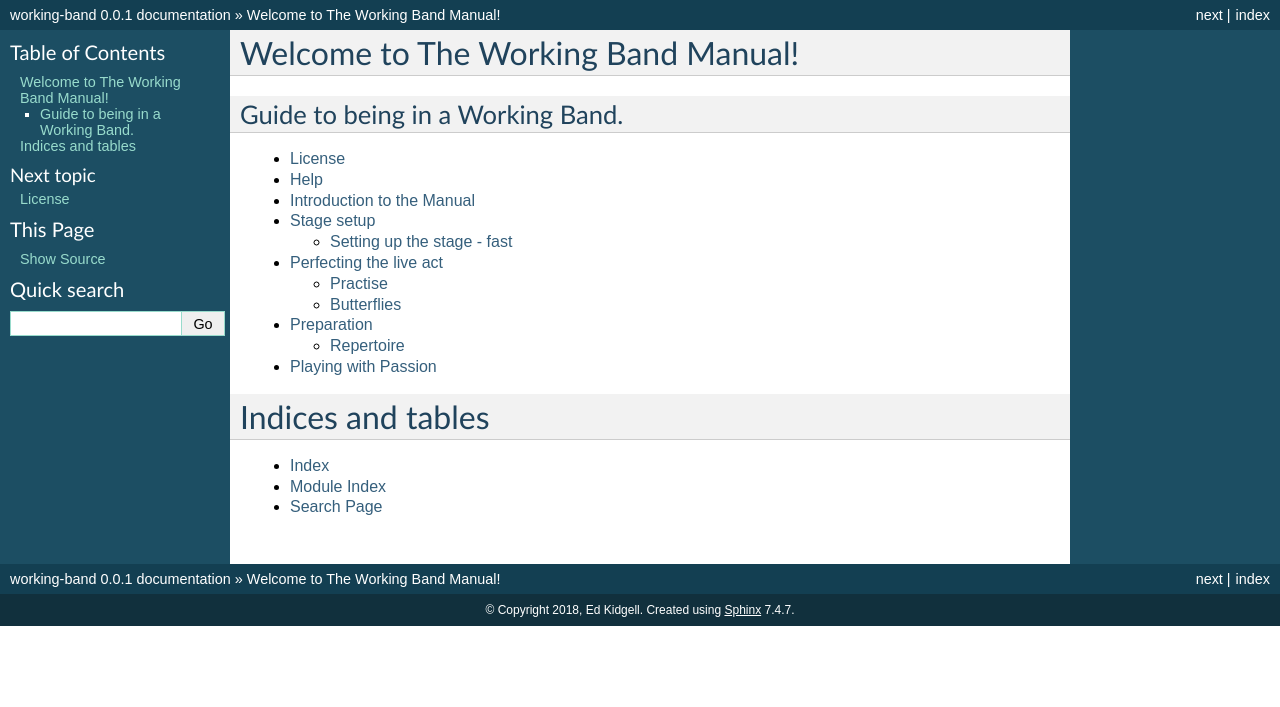
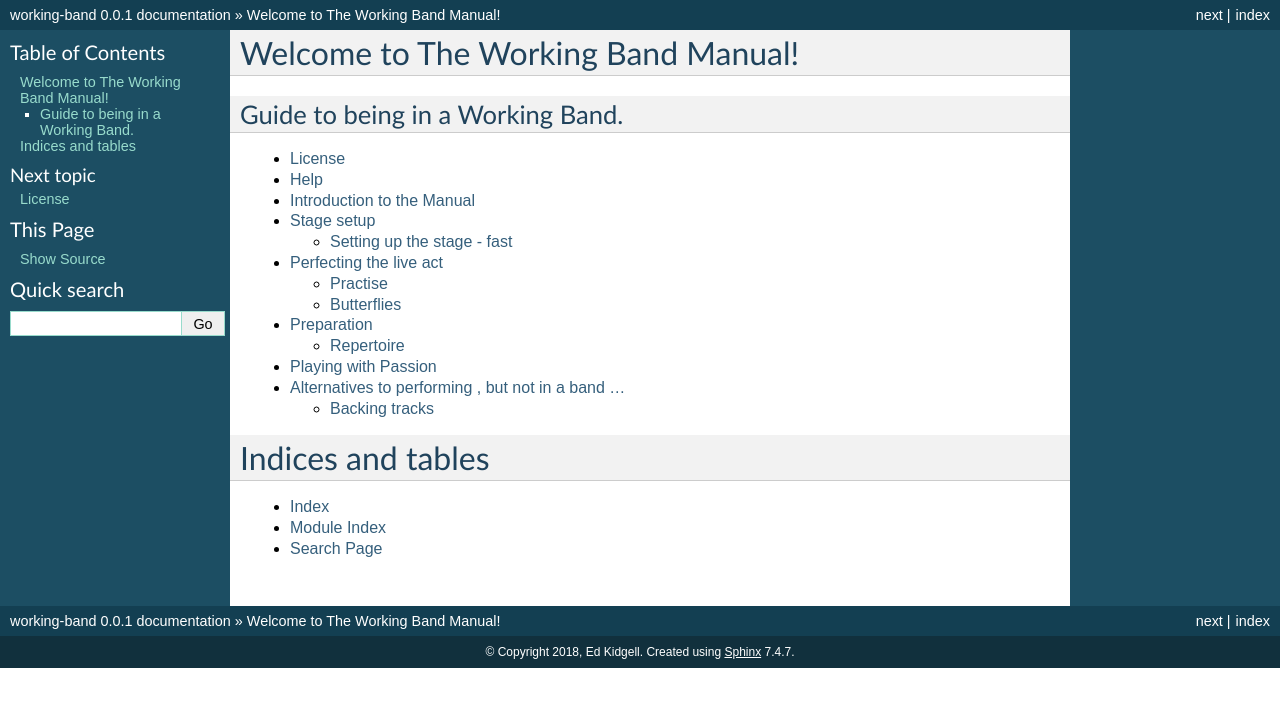
Before and after one commit to flakjakk/working-band, a Sphinx documentation site: the page built from docs/source/index.rst, in a window 1280 px wide. Shown: the top 707 px of the page. Built offline with Sphinx 7.4.7, drawn with Linux system fonts in a browser that asks for light colours.

Commit message:
Update alternatives.rst

```diff
--- a/docs/source/alternatives.rst
+++ b/docs/source/alternatives.rst
@@ -1,7 +1,9 @@
 
-# Alternatives to performing , but not in a band . . .
+Alternatives to performing , but not in a band . . .
+****************************************************
 
-## Backing tracks
+Backing tracks
+##############
 
 For the gigging rock 'n roller the thought of using backing tracks is anathema.
 
```
